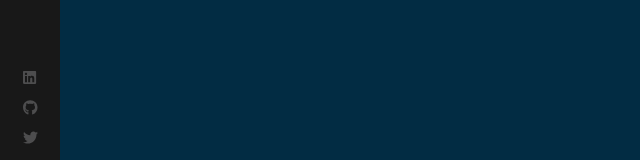
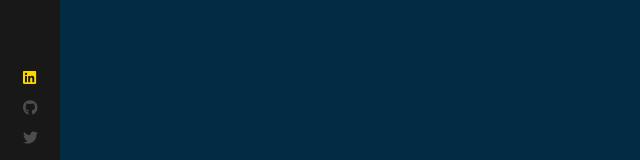
Before and after one commit to aegisnull/luistellez, a React (Create React App) app: page / in a window 1280 px wide. In both pictures the pointer is over the icon 30 px from the left and 704 px from the top of the page. Shown: the part 627-787 px from the top of the page, without its empty margins (0-640 px from the left). Built offline with nearby package versions, Linux system fonts and the light colour scheme.

Commit message:
fix: make svg icons hover color yellow

```diff
--- a/src/components/Sidebar/index.scss
+++ b/src/components/Sidebar/index.scss
@@ -122,10 +122,9 @@
         color: #4d4d4e;
       }
 
-      &:hover {
-        .anchor-icon {
+      &:hover svg {
           color: #ffd700;
-        }
+
       }
     }
   }
```
